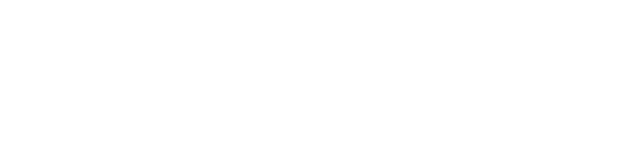
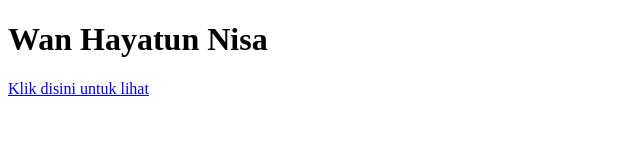
Before and after one commit to wanhayatun/test_repo, a plain HTML site: page index.html in a window 1280 px wide. Shown: the whole page, without its empty margins (0-640 px from the left). Drawn offline with Linux system fonts and the light colour scheme.

Commit message:
tambah wan

```diff
--- a/index.html
+++ b/index.html
@@ -7,6 +7,7 @@
   <title>test</title>
 </head>
 <body>
-
+  <h1>Wan Hayatun Nisa</h1>
+  <a href="test_wan">Klik disini untuk lihat</a>
 </body>
 </html>
```
